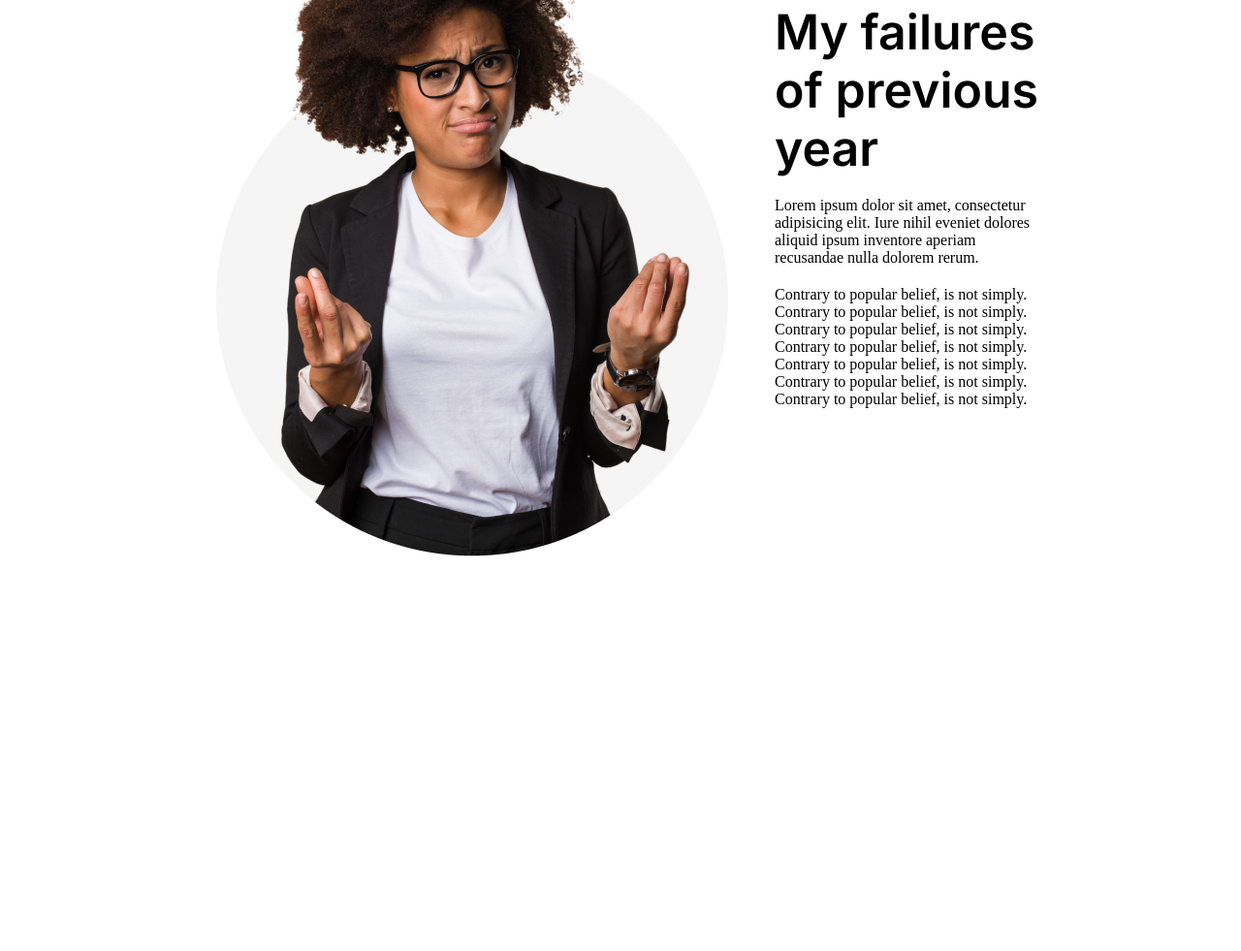
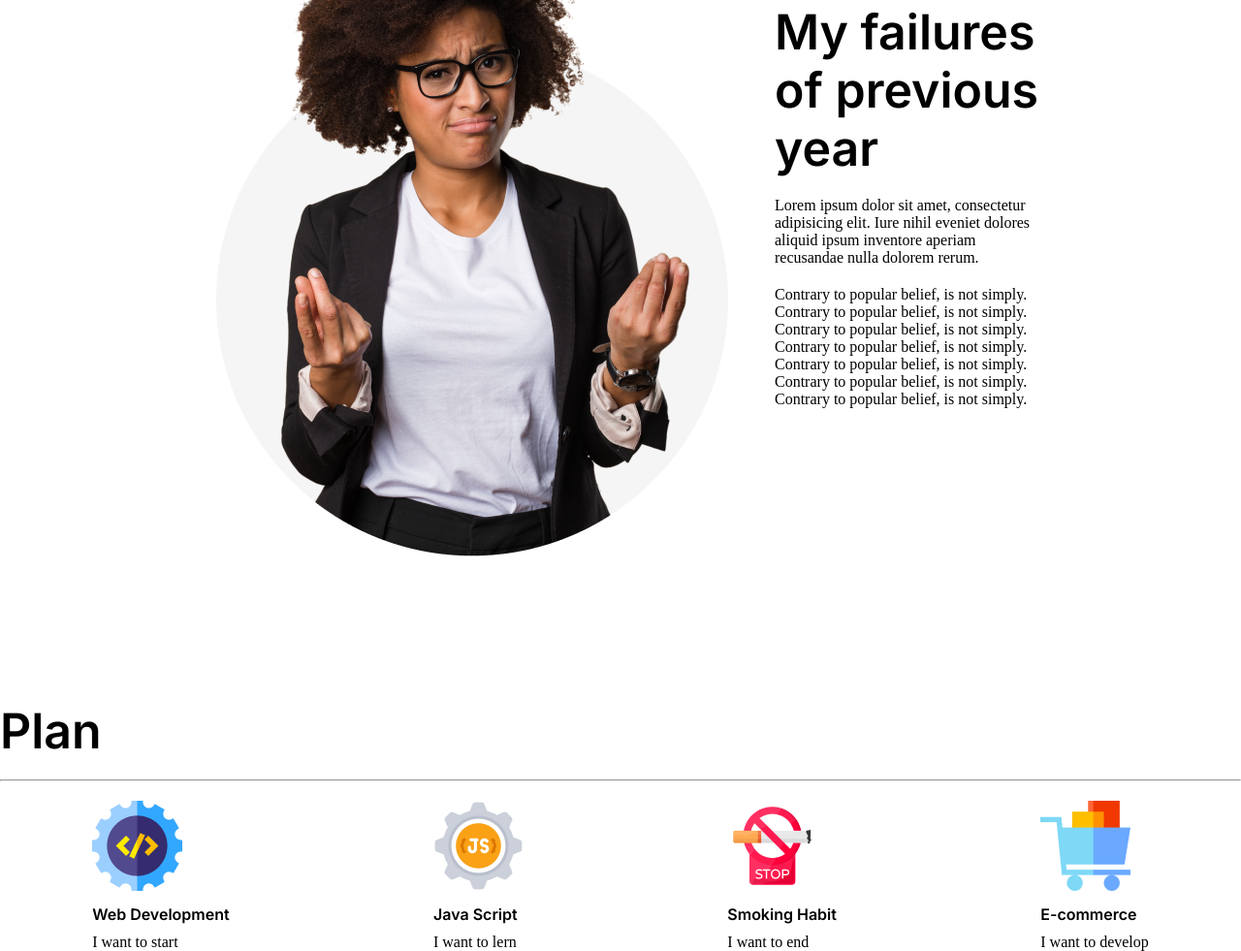
Before and after one commit to remontripura/new-year-new-me, a plain HTML site: page index.html in a window 1280 px wide. Shown: the part 1265-2246 px from the top of the page at 97% size. Before the commit the page ends 1839 px from the top, so only its background shows below. Drawn offline with Linux system fonts and the light colour scheme.

Commit message:
plans added

```diff
--- a/index.html
+++ b/index.html
@@ -24,7 +24,7 @@
     <section class="descriptions">
         <img src="images/person.png" alt="">
         <div>
-            <h3 class="description-title">My failures of previous year</h3>
+            <h3 class="primary-title">My failures of previous year</h3>
             <p class="descriptions-description">Lorem ipsum dolor sit amet, consectetur adipisicing elit. Iure nihil eveniet dolores aliquid ipsum inventore aperiam recusandae nulla dolorem rerum.</p>
             <ul>
                 <li>Contrary to popular belief, is not simply.</li>
@@ -37,5 +37,32 @@
             </ul>
         </div>
     </section>
+    <!-- Plan Area Start -->
+    <section class="plans">
+        <h3 class="primary-title">Plan</h3>
+        <hr>
+        <div class="plan-items">
+            <div class="plan-item">
+                <img src="images/icons/web.png" alt="">
+                <h4 class="plan-title">Web Development</h4>
+                <p class="plan-description">I want to start</p>
+            </div>
+            <div>
+                <img src="images/icons/js.png" alt="">
+                <h4 class="plan-title">Java Script</h4>
+                <p class="plan-description">I want to lern</p>
+            </div>
+            <div>
+                <img src="images/icons/smoke.png" alt="">
+                <h4 class="plan-title">Smoking Habit</h4>
+                <p class="plan-description">I want to end</p>
+            </div>
+            <div>
+                <img src="images/icons/ecom.png" alt="">
+                <h4 class="plan-title">E-commerce</h4>
+                <p class="plan-description">I want to develop</p>
+            </div>
+        </div>
+    </section>
 </body>
 </html>
--- a/styles/style.css
+++ b/styles/style.css
@@ -47,7 +47,7 @@ section{
     margin-left: 200px;
     gap: 30px;
 }
-.description-title{
+.primary-title{
     font-family: inter;
     font-size: 50px;
     font-weight: 700px;
@@ -59,3 +59,20 @@ section{
 .descriptions ul li{
     list-style: none;
 }
+/* Plan Style */
+.plan{
+    margin-right: 200px;
+    margin-left: 200px;
+    text-align: center;
+}
+.plan-items{
+    display: flex;
+    gap: 20px;
+    justify-content: space-around;
+    margin-top: 20px;
+}
+.plan-title{
+    font-weight: 700px;
+    font-family: inter;
+    margin: 10px 0;
+}
```
